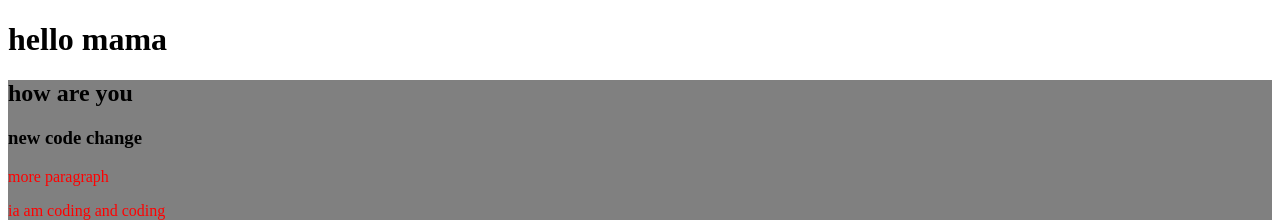
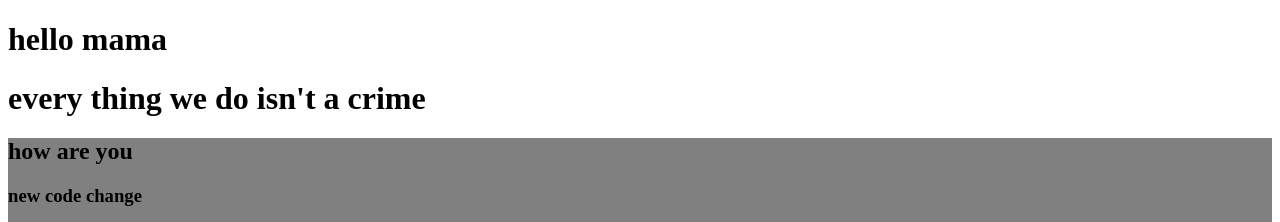
Before and after one commit to Nazim784/my-first-repo, a plain HTML site: page index.html in a window 1280 px wide. Shown: the top 222 px of the page. Drawn offline with Linux system fonts and the light colour scheme.

Commit message:
style change 3

```diff
--- a/index.html
+++ b/index.html
@@ -9,6 +9,7 @@
 </head>
 <body>
     <h1>hello mama</h1>
+    <h1 id="indi">every thing we do isn't a crime</h1>
     <div>
     <h2>how are you</h2>
     <h3>new code change</h3>
--- a/style.css
+++ b/style.css
@@ -1,5 +1,8 @@
 p{
     color:red;
+}
+#indi{
+    border: black;
 }
 
 div{
```
